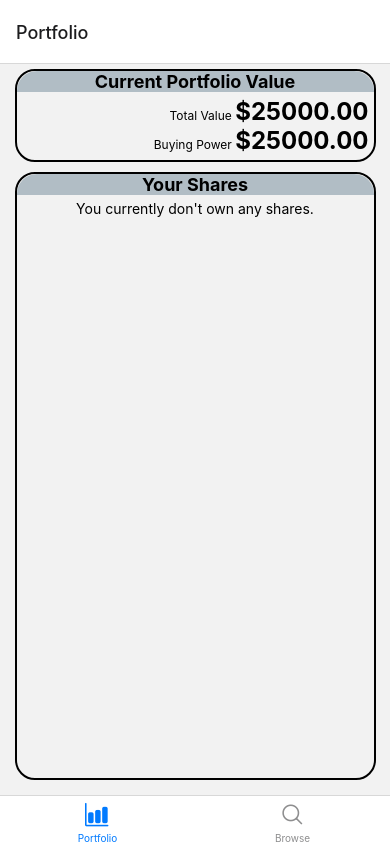
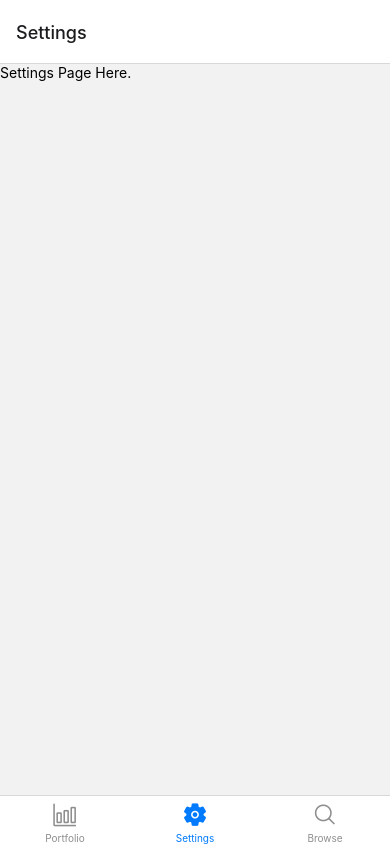
Before and after one commit to MatthewNordstrand/Faux-Stocks, a React Native app: screen /Settings in a window 390 px wide. Built offline with nearby package versions, Linux system fonts and the light colour scheme; no server answers.

Commit message:
Added start of setings screen

```diff
--- a/Components/Main.js
+++ b/Components/Main.js
@@ -6,6 +6,7 @@ import { Icon } from 'react-native-elements';
 import PortfolioScreen from './Portfolio';
 import BrowseScreen from './BrowseStocks';
 import ViewStockPage from './ViewStockPage';
+import SettingsPage from './SettingsPage';
 
 const MainStack = createNativeStackNavigator();
 
@@ -33,6 +34,8 @@ function TabNavigation() {
                         iconName = focused ? "bar-chart" : "bar-chart-outline";
                     } else if (route.name === "Browse") {
                         iconName = focused ? "search" : "search-outline";
+                    } else if (route.name === "Settings") {
+                        iconName = focused ? "settings" : "settings-outline"
                     }
 
                     return <Icon name={iconName} type="ionicon" color={color} size={size} />
@@ -40,6 +43,7 @@ function TabNavigation() {
             })}
         >
             <Tabs.Screen name="Portfolio" component={PortfolioScreen} />
+            <Tabs.Screen name="Settings" component={SettingsPage} />
             <Tabs.Screen name="Browse" component={BrowseScreen} />
         </Tabs.Navigator>
     );
--- /dev/null
+++ b/Components/SettingsPage.js
@@ -0,0 +1,14 @@
+import React, { Component } from 'react';
+import { View, Text } from 'react-native';
+
+class SettingsPage extends Component {
+    render() {
+        return (
+            <View>
+                <Text>Settings Page Here.</Text>
+            </View>
+        );
+    }
+}
+
+export default SettingsPage;
```
